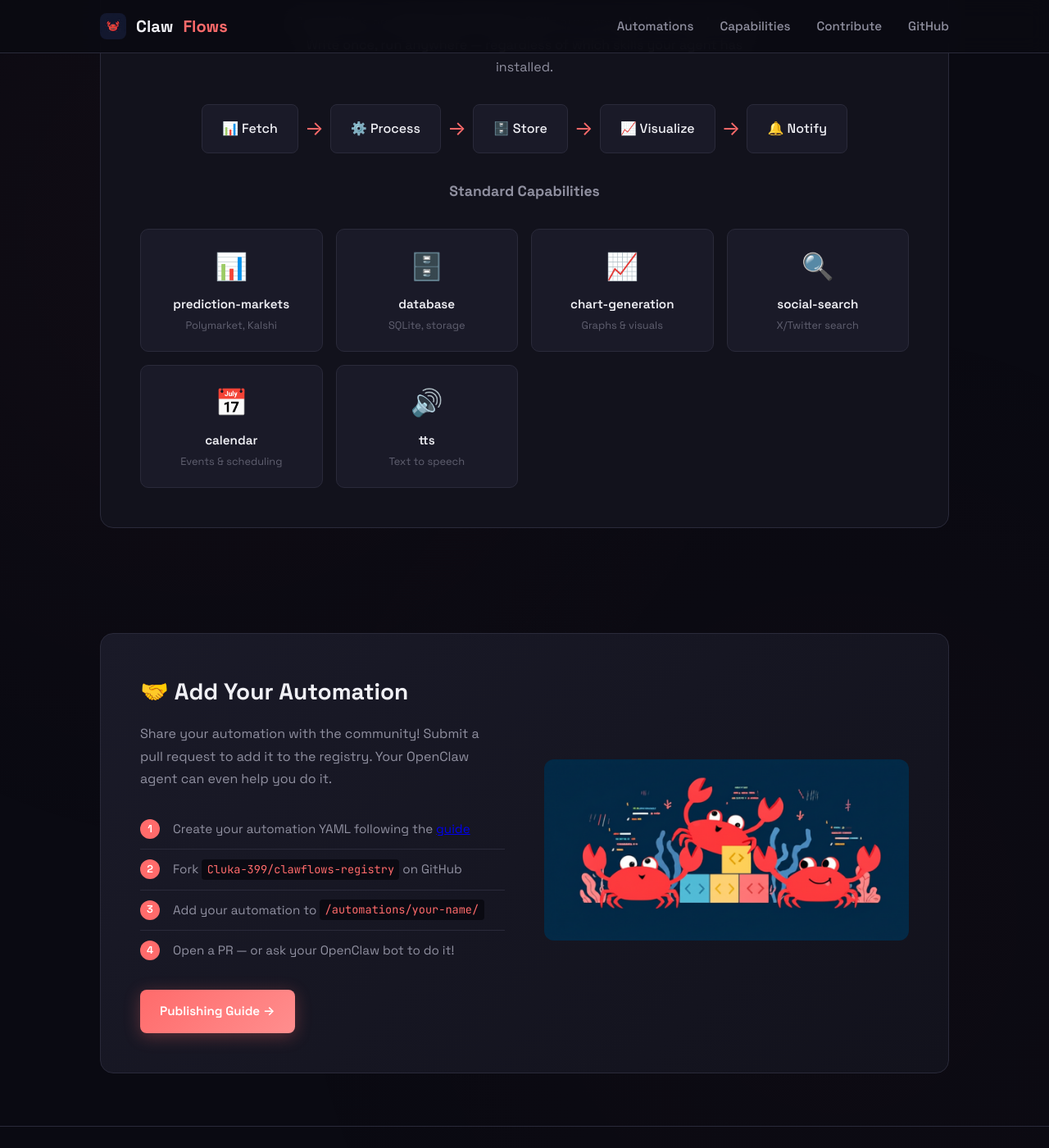
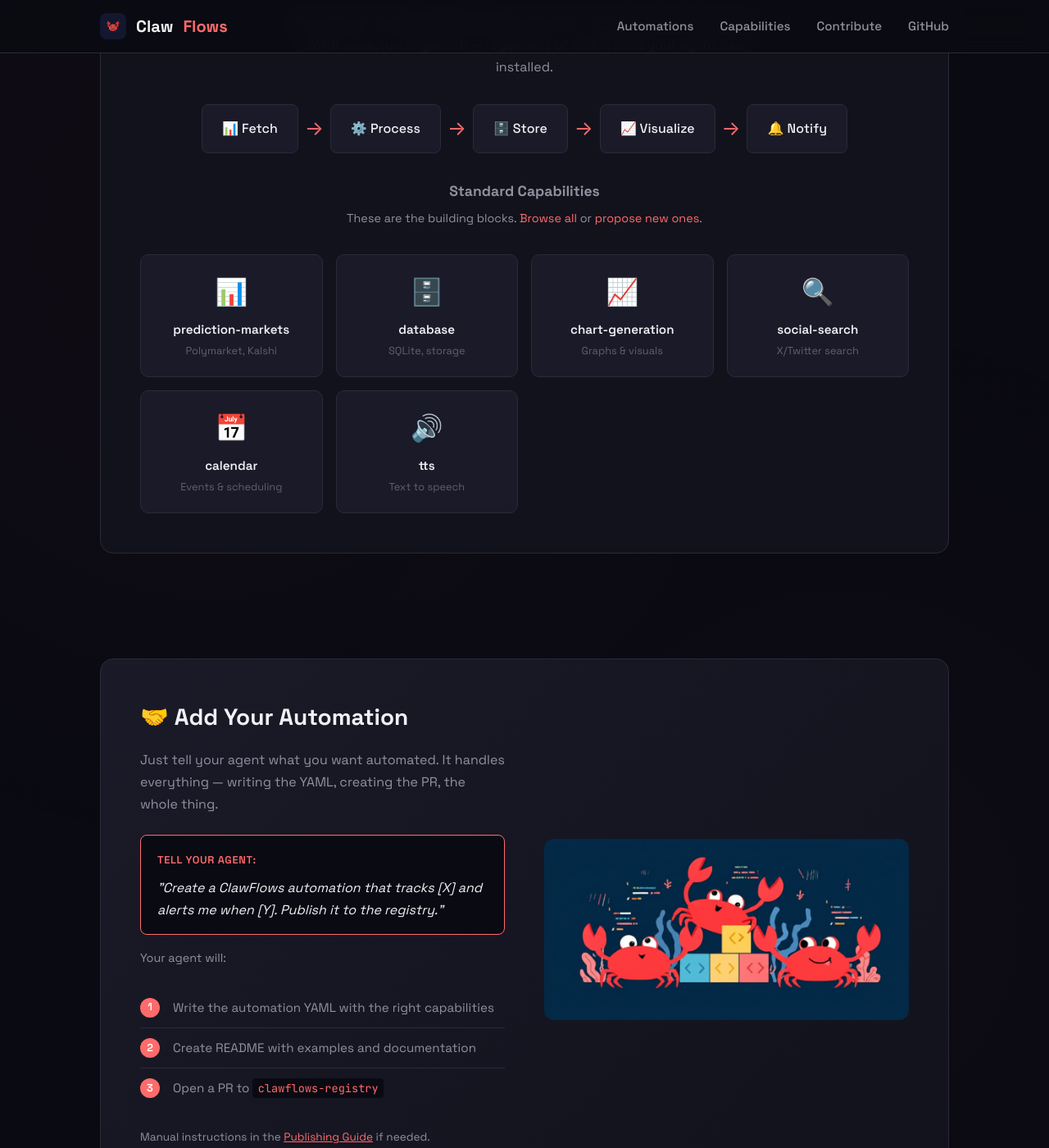
Before and after one commit to Cluka-399/clawflows-registry, a Jekyll site: the page index.html, which Jekyll copies as it is, in a window 1280 px wide and 1400 px high, scrolled down 1650 px. Shown: the whole window at 82% size. Built offline with Jekyll 4.4.1, drawn with Linux system fonts in a browser that asks for light colours; comment, search, counter and statistics services are not loaded.

Commit message:
feat: update contribute section - agent does the work
- New 'Tell your agent' prompt box
- Emphasize agent handles everything (YAML, README, PR)
- Manual guide is just fallback
- Add links to browse/propose capabilities

```diff
--- a/index.html
+++ b/index.html
@@ -404,7 +404,23 @@
       text-align: center;
       font-size: 1.1rem;
       color: var(--text-secondary);
-      margin: 2rem 0 1rem;
+      margin: 2rem 0 0.5rem;
+    }
+
+    .capabilities-subtext {
+      text-align: center;
+      font-size: 0.9rem;
+      color: var(--text-dim);
+      margin-bottom: 1rem;
+    }
+
+    .capabilities-subtext a {
+      color: var(--accent);
+      text-decoration: none;
+    }
+
+    .capabilities-subtext a:hover {
+      text-decoration: underline;
     }
 
     .section-visual {
@@ -612,6 +628,45 @@
     }
 
     .contribute-steps li:last-child { border-bottom: none; }
+
+    .agent-prompt {
+      background: var(--bg-primary);
+      border: 1px solid var(--accent);
+      border-radius: 8px;
+      padding: 1rem 1.25rem;
+      margin: 1rem 0;
+    }
+
+    .prompt-label {
+      font-size: 0.8rem;
+      color: var(--accent);
+      font-weight: 600;
+      text-transform: uppercase;
+      letter-spacing: 0.05em;
+    }
+
+    .agent-prompt p {
+      color: var(--text-primary);
+      font-style: italic;
+      margin: 0.5rem 0 0;
+      font-size: 1rem;
+    }
+
+    .contribute-note {
+      color: var(--text-secondary);
+      font-size: 0.9rem;
+      margin: 1rem 0 0.5rem;
+    }
+
+    .contribute-small {
+      font-size: 0.85rem;
+      color: var(--text-dim);
+      margin-top: 1rem;
+    }
+
+    .contribute-small a {
+      color: var(--accent);
+    }
 
     .step-num {
       background: var(--accent);
@@ -835,6 +890,7 @@
           </div>
 
           <h3 class="capabilities-heading">Standard Capabilities</h3>
+          <p class="capabilities-subtext">These are the building blocks. <a href="./capabilities/">Browse all</a> or <a href="./capabilities/README.md#propose-a-new-capability">propose new ones</a>.</p>
           <div class="capabilities-grid">
             <div class="capability-item">
               <div class="emoji">📊</div>
@@ -876,28 +932,30 @@
         <div class="contribute">
           <div class="contribute-content">
             <h2>🤝 Add Your Automation</h2>
-            <p>Share your automation with the community! Submit a pull request to add it to the registry. Your OpenClaw agent can even help you do it.</p>
+            <p>Just tell your agent what you want automated. It handles everything — writing the YAML, creating the PR, the whole thing.</p>
 
+            <div class="agent-prompt">
+              <span class="prompt-label">Tell your agent:</span>
+              <p>"Create a ClawFlows automation that tracks [X] and alerts me when [Y]. Publish it to the registry."</p>
+            </div>
+
+            <p class="contribute-note">Your agent will:</p>
             <ol class="contribute-steps">
               <li>
                 <span class="step-num">1</span>
-                <span class="step-text">Create your automation YAML following the <a href="./docs/creating-automations.md">guide</a></span>
+                <span class="step-text">Write the automation YAML with the right capabilities</span>
               </li>
               <li>
                 <span class="step-num">2</span>
-                <span class="step-text">Fork <code>Cluka-399/clawflows-registry</code> on GitHub</span>
+                <span class="step-text">Create README with examples and documentation</span>
               </li>
               <li>
                 <span class="step-num">3</span>
-                <span class="step-text">Add your automation to <code>/automations/your-name/</code></span>
-              </li>
-              <li>
-                <span class="step-num">4</span>
-                <span class="step-text">Open a PR — or ask your OpenClaw bot to do it!</span>
+                <span class="step-text">Open a PR to <code>clawflows-registry</code></span>
               </li>
             </ol>
 
-            <a href="https://github.com/Cluka-399/clawflows-registry/blob/main/docs/publishing.md" class="btn btn-primary">Publishing Guide →</a>
+            <p class="contribute-small">Manual instructions in the <a href="https://github.com/Cluka-399/clawflows-registry/blob/main/docs/publishing.md">Publishing Guide</a> if needed.</p>
           </div>
           <div class="contribute-image">
             <img src="./assets/community.png" alt="Join the community">
```
